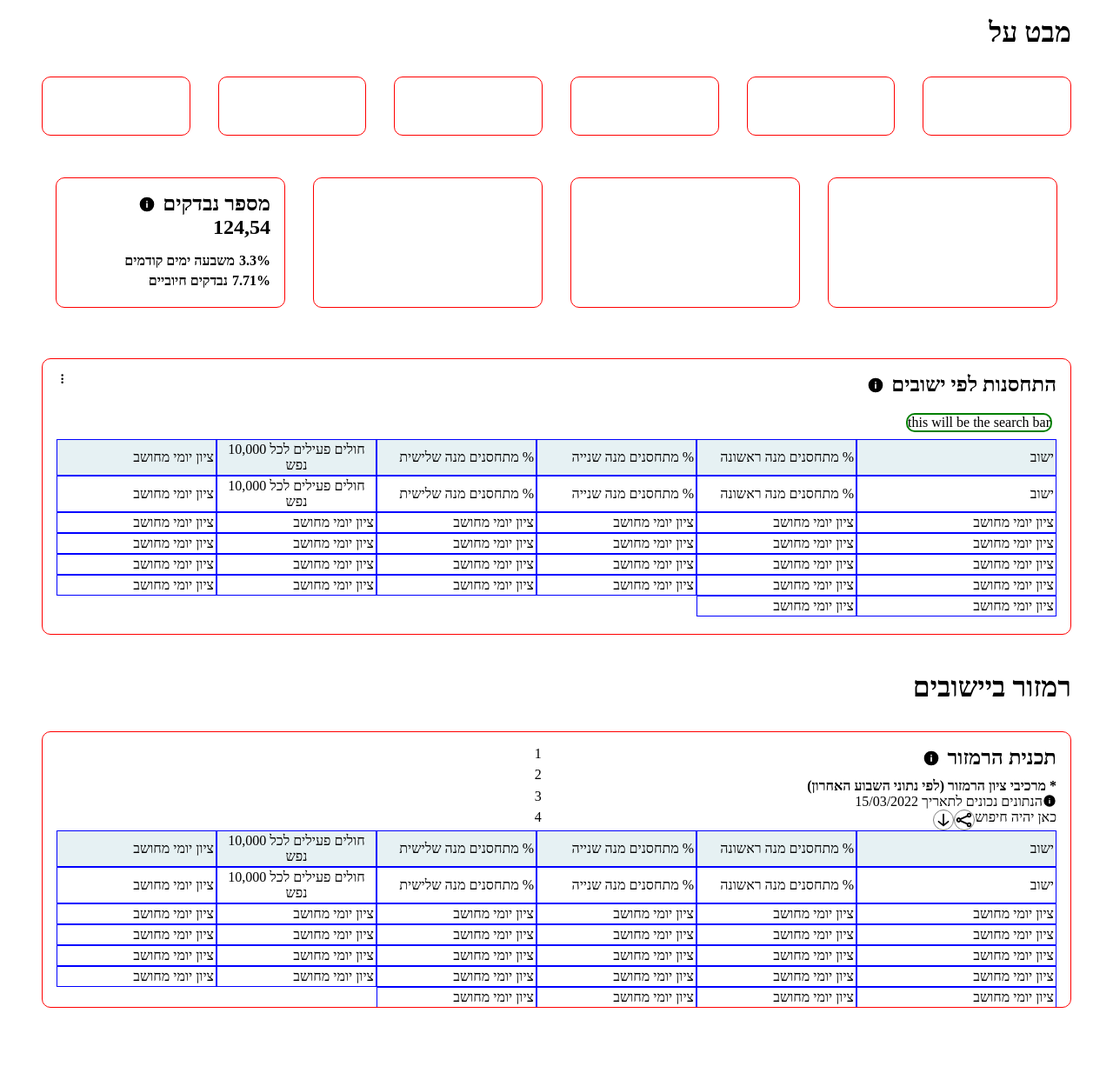
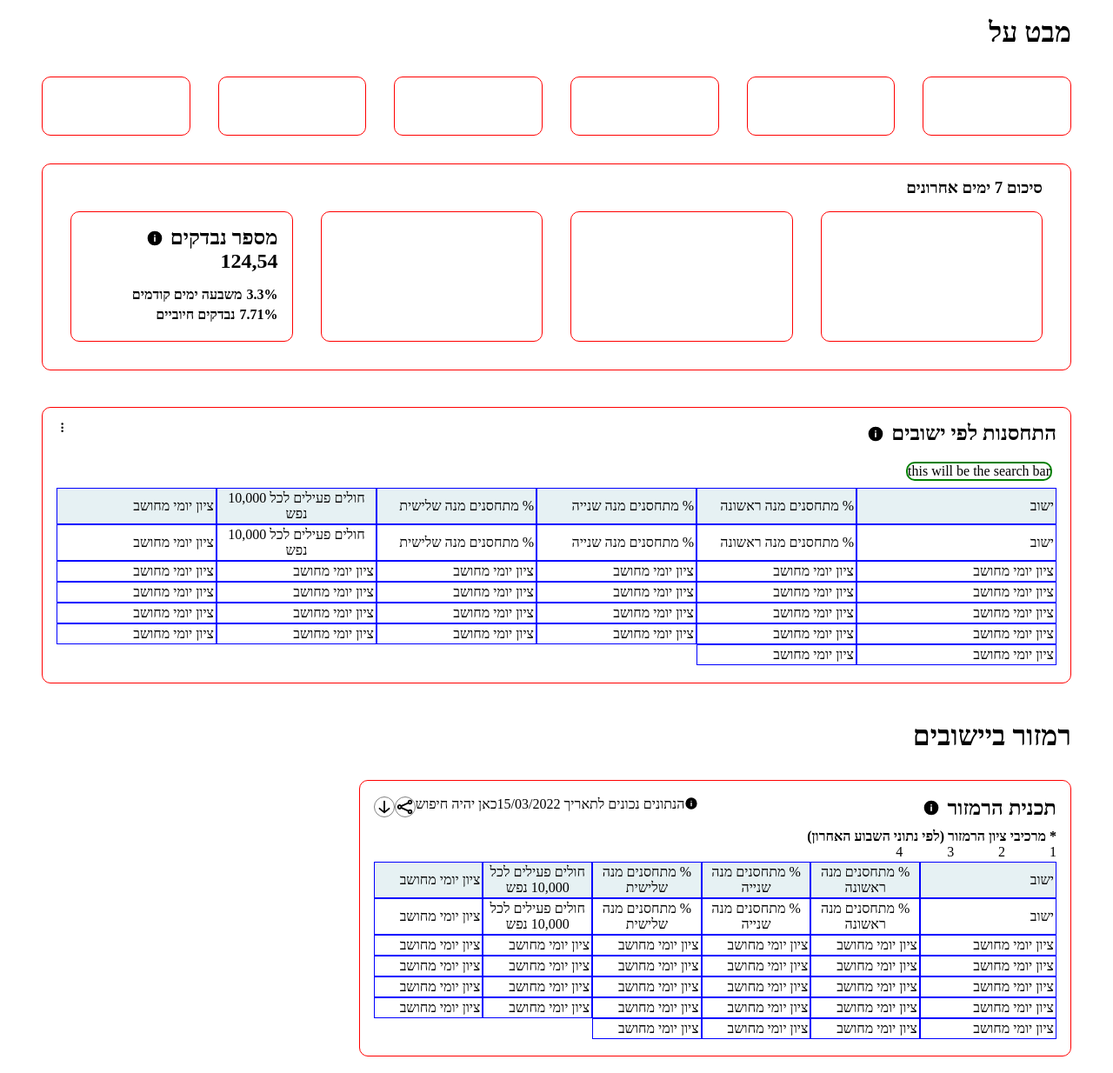
Before and after one commit to zorchar/corona-dash-board, a website: page index.html in a window 1280 px wide. Shown: the part 2-1236 px from the top of the page at 87% size. Before the commit the page ends 1182 px from the top, so only its background shows below. Drawn offline with Linux system fonts and the light colour scheme.

Commit message:
skeleton mostly finished 2

```diff
--- a/index.html
+++ b/index.html
@@ -54,6 +54,8 @@
                     <div class="info-square"></div>
                 </div>
                 <div class="info-square-container last-7-days">
+                    <div class="info-square">
+                        <h3 class="width-100">סיכום 7 ימים אחרונים</h3>
                         <div class="info-square-container">
                             <div class="info-square"></div>
                         </div>
@@ -82,6 +84,7 @@
                                 <div class="info-square__secondary-info">
                                     <h4 class="secondary-info__number">7.71%</h4>
                                     <h4 class="secondary-info-text">נבדקים חיוביים</h4>
+                                </div>
                             </div>
                         </div>
                     </div>
@@ -246,8 +249,8 @@
                 <div class="info-square">
                     <div class="traffic-light-upper-division">
                         <div class="upper-division__right-side">
-                            <div class="flex-box wrap">
-                                <div class="info-square__main-header">
+                            <div class="flex-box column wrap margin-left-auto">
+                                <div class="info-square__main-header fit-content">
                                     <h3 class="info-square-main-header__headline">תכנית הרמזור</h3>
                                     <svg xmlns="http://www.w3.org/2000/svg" aria-hidden="true" role="img" width="1em"
                                         height="1em" viewBox="0 0 24 24">
@@ -267,7 +270,7 @@
                                 </svg>
                                 הנתונים נכונים לתאריך 15/03/2022
                             </div>
-                            <div class="flex-box wrap">
+                            <div class="flex-box">
                                 <div class="traffic-light-search-bar">כאן יהיה חיפוש</div>
                                 <div class="svg-container">
                                     <svg xmlns="http://www.w3.org/2000/svg" width="100%" height="100%"
--- a/styles/scss/overview.scss
+++ b/styles/scss/overview.scss
@@ -15,4 +15,10 @@
             width: 50%;
         }
     }
+    .width-100 {
+        padding-right: 16px;
+        @media (max-width: 768px) {
+            padding: 5px;
+        }
+    }
 }
--- a/styles/scss/styles.scss
+++ b/styles/scss/styles.scss
@@ -36,7 +36,6 @@
 }
 
 .larger-container {
-    display: flex;
     width: 100%;
     height: 350px;
     .info-square {
@@ -98,3 +97,11 @@
 .wrap {
     flex-wrap: wrap;
 }
+
+.margin-left-auto {
+    margin-left: auto;
+}
+
+.width-100 {
+    width: 100%;
+}
--- a/styles/scss/traffic-light-in-settlements.scss
+++ b/styles/scss/traffic-light-in-settlements.scss
@@ -1,5 +1,8 @@
 .traffic-light-upper-division {
     display: flex;
+    flex-wrap: wrap;
+    width: 100%;
+    margin: auto;
 }
 
 .upper-division__right-side {
@@ -9,14 +12,27 @@
     > div {
         width: 100%;
     }
+    @media (min-width: 550px) {
+        width: 100%;
+        flex-wrap: nowrap;
+        > div {
+            width: fit-content;
+        }
+    }
 }
 
 .upper-division__left-side {
     display: flex;
-    flex-wrap: wrap;
     width: 30%;
     > div {
         width: 100%;
+    }
+    @media (max-width: 650px) {
+        justify-content: center;
+        flex-direction: column;
+        > div {
+            margin: auto;
+        }
     }
 }
 
@@ -29,3 +45,11 @@
     border: solid #808080 1px;
     border-radius: 50%;
 }
+
+#traffic-light-in-settlements {
+    .larger-container {
+        @media (min-width: 1200px) {
+            width: 70%;
+        }
+    }
+}
```
Also changed, not shown: styles/css/overview.css, styles/css/styles.css, styles/css/traffic-light-in-settlements.css. Lines whose indentation alone changed are shown as unchanged.
